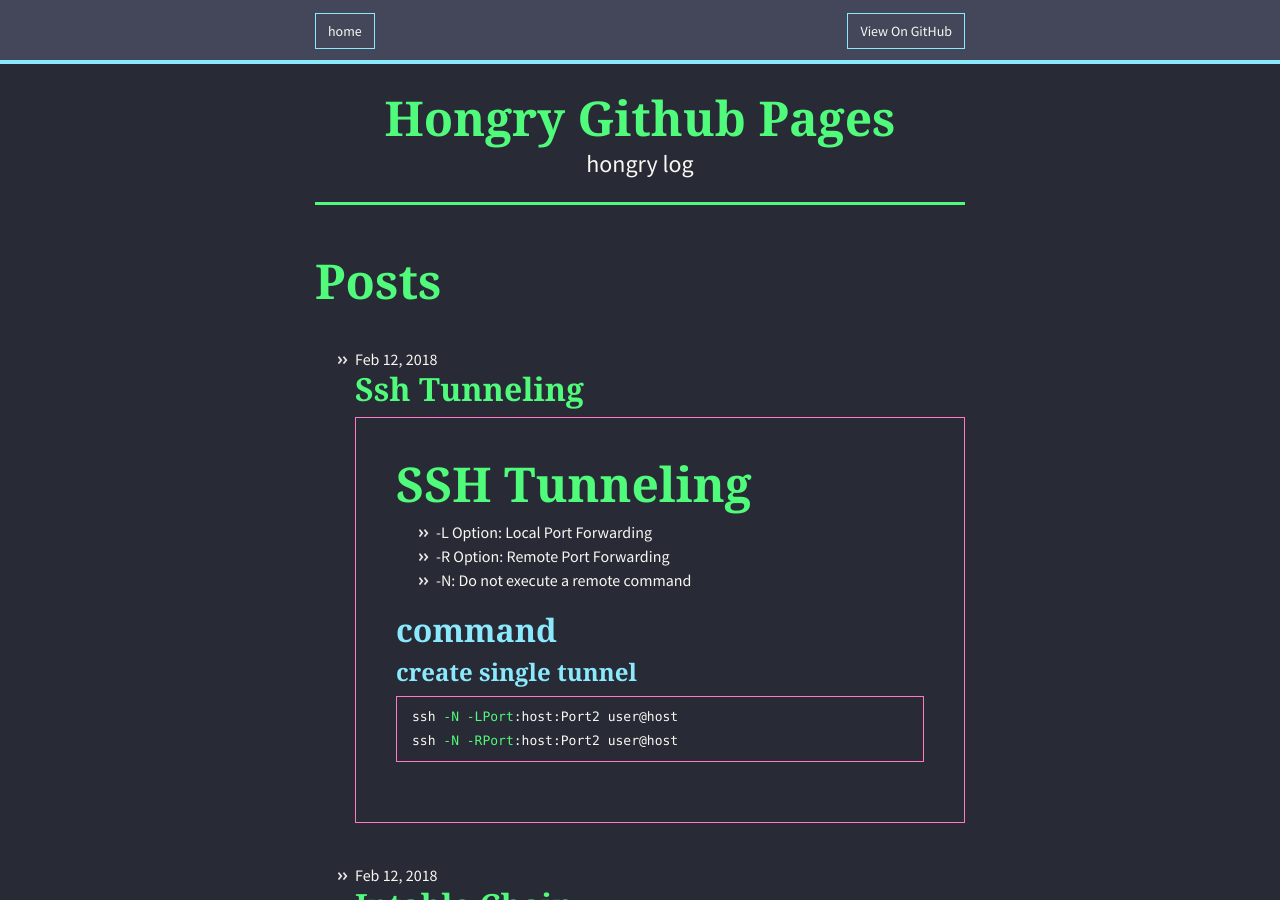
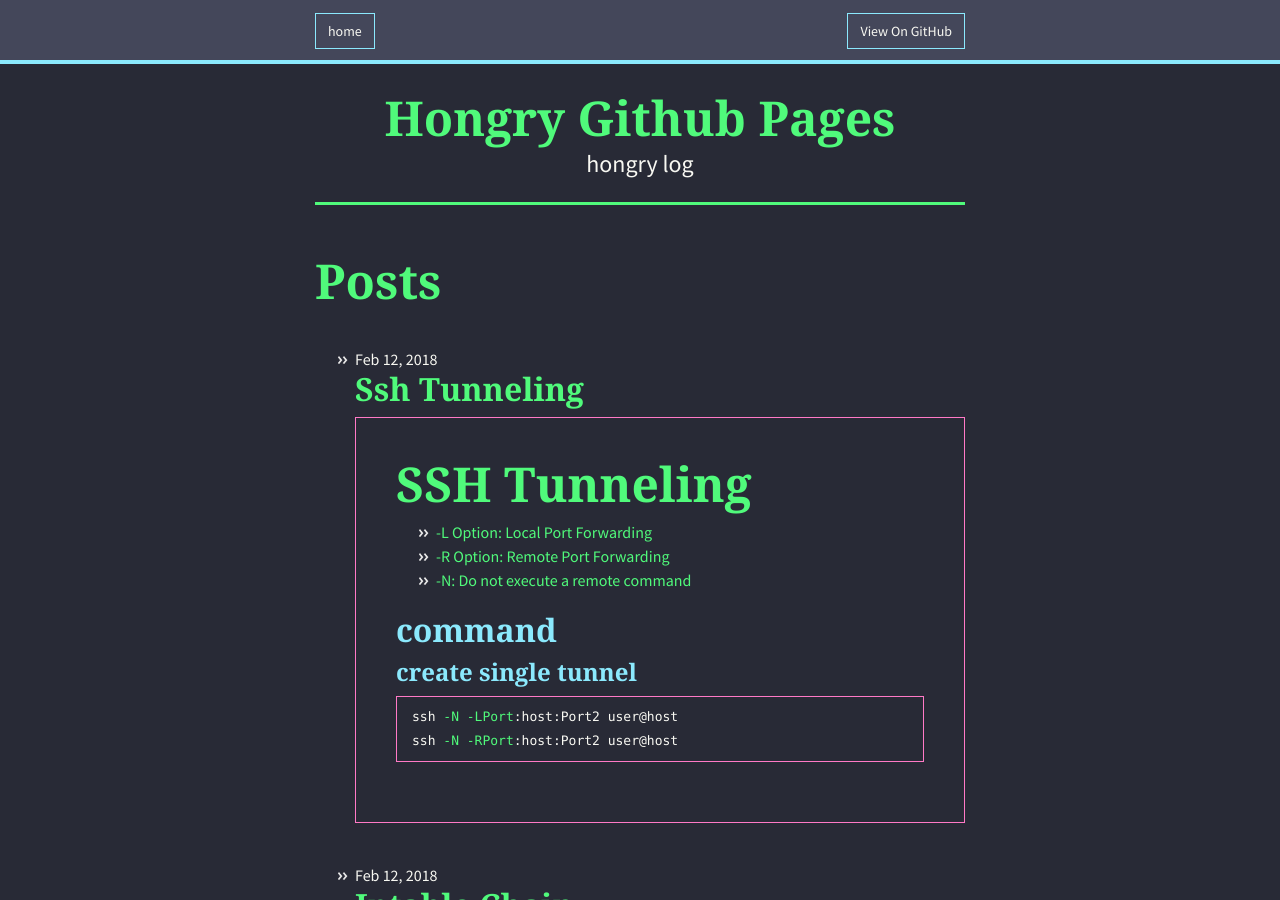
Before and after one commit to hongry18/hongry18.github.io, a Jekyll site: the page built from index.html, in a window 1280 px wide and 900 px high. Built offline with Jekyll 4.4.1, drawn with Linux system fonts in a browser that asks for light colours; nearby versions of some CDN libraries; the list of posts is cut into pages by our own code.

Commit message:
content anchor tag

```diff
--- a/index.html
+++ b/index.html
@@ -15,9 +15,11 @@
             <a class="post-link" href="{{ post.url | prepend: site.baseurl }}">{{ post.title }}</a>
         </h2>
 
-        <div class="post-preview">
-          {{ post.excerpt }}
-        </div>
+        <a class="post-link" href="{{ post.url | prepend: site.baseurl }}">
+          <div class="post-preview">
+            {{ post.excerpt }}
+          </div>
+        </a>
       </li>
     {% endfor %}
   </ul>
```
